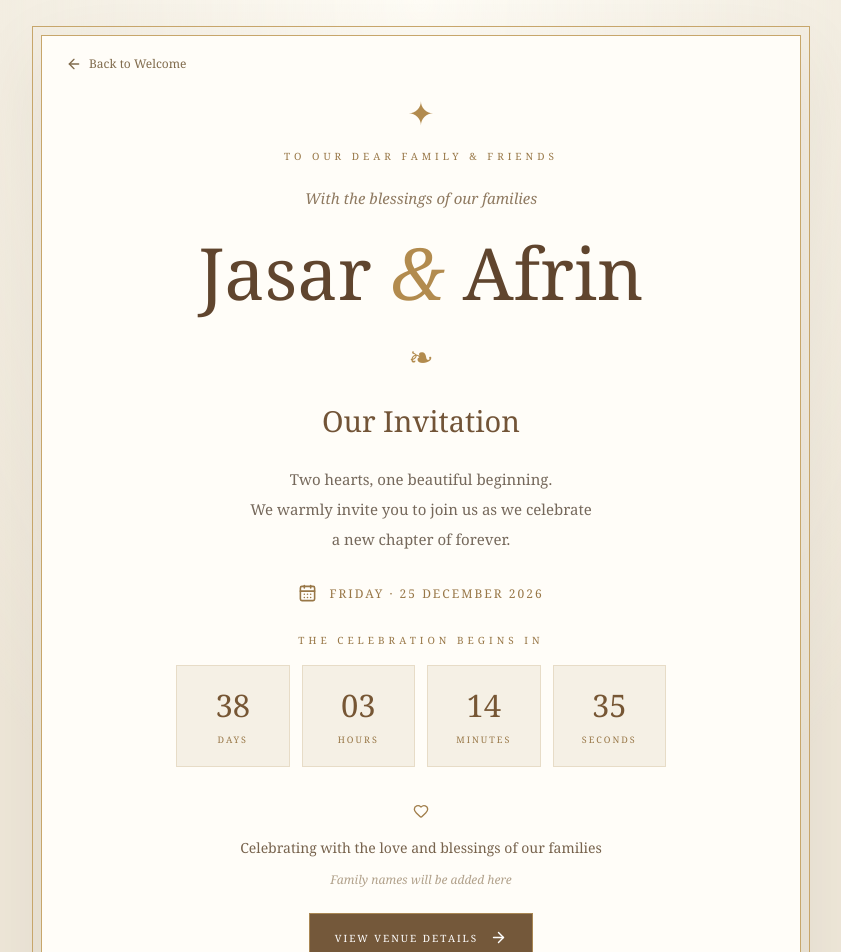
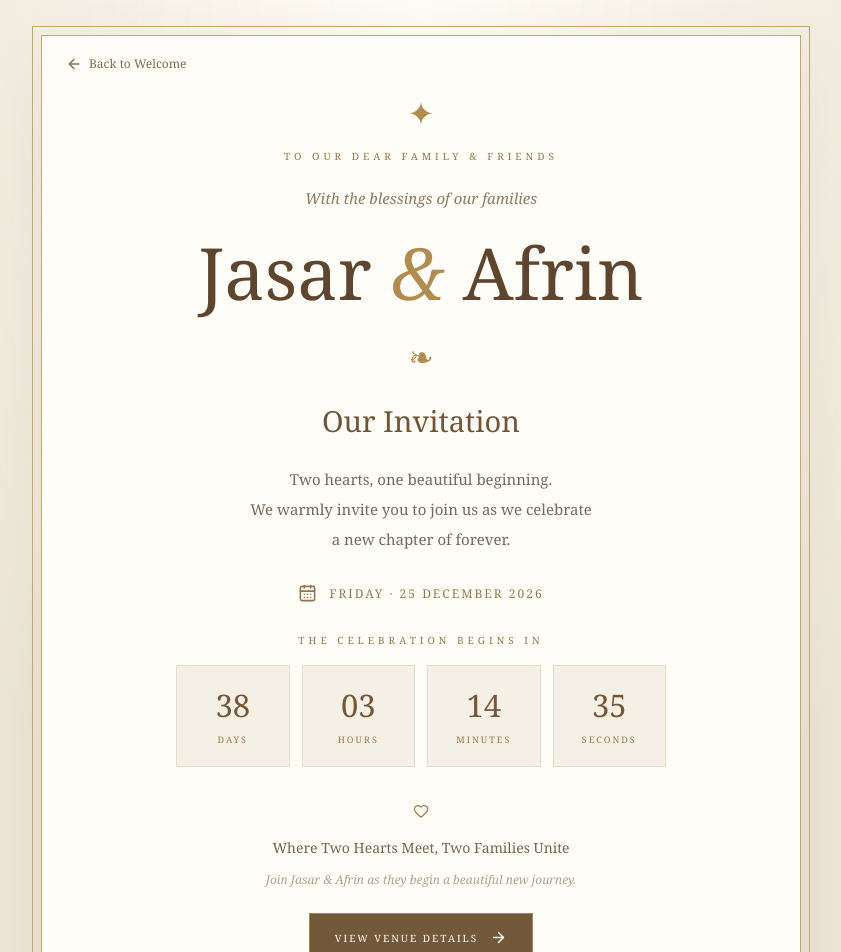
Before and after one commit to jasar-syed/jasar-afrin-engagement, a React app in the folder frontend/: page /invitation in a window 1280 px wide. Shown: the top 952 px of the page, without its empty margins (219-1060 px from the left). Built offline with nearby package versions, Linux system fonts and the light colour scheme; no server answers; the HTML template or start-up script is replaced by a standard one.

Commit message:
Update engagement family section

```diff
--- a/frontend/src/pages/Invitation.jsx
+++ b/frontend/src/pages/Invitation.jsx
@@ -87,8 +87,8 @@ export default function Invitation() {
 
         <div className="invitation-family-space">
           <Heart size={16} />
-          <p>Celebrating with the love and blessings of our families</p>
-          <span>Family names will be added here</span>
+          <p>Where Two Hearts Meet, Two Families Unite</p>
+          <span>Join Jasar &amp; Afrin as they begin a beautiful new journey.</span>
         </div>
 
         <button
```
